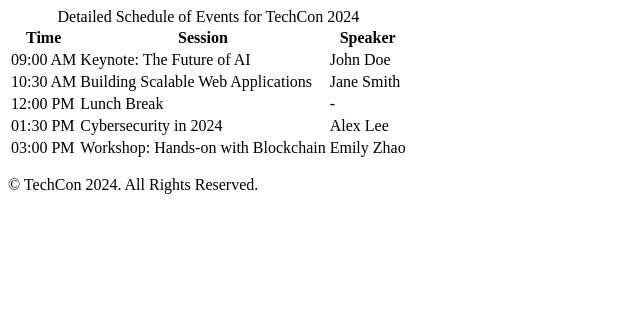
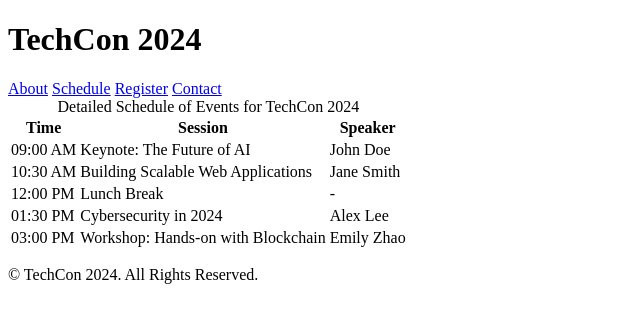
Before and after one commit to DevOsi123/TechCon_HTML, a plain HTML site: page techcon_website/schedule.html in a window 1280 px wide. Shown: the whole page, without its empty margins (0-640 px from the left). Drawn offline with Linux system fonts and the light colour scheme.

Commit message:
Add files via upload

```diff
--- a/techcon_website/schedule.html
+++ b/techcon_website/schedule.html
@@ -3,11 +3,17 @@
 <head>
     <meta charset="UTF-8">
     <meta name="viewport" content="width=device-width, initial-scale=1.0">
-  <title>Schedule - TechCon 2024</title>
+    <title>TechCon 2024</title>
 </head>
 <body>
-
-  <!-- Main Content Section -->
+    <header><h1>TechCon 2024</h1>
+    <nav>
+        <a href="about.html">About</a>
+        <a href="schedule.html">Schedule</a>
+        <a href="register.html">Register</a>
+        <a href="contact.html">Contact</a>
+    </nav>
+    </header>
 <main>
     <table>
       <caption>Detailed Schedule of Events for TechCon 2024</caption>
@@ -47,11 +53,8 @@
       </tbody>
     </table>
   </main>
-
-  <!-- Footer Section -->
     <footer>
   <p>&#169; TechCon 2024. All Rights Reserved.</p>
 </footer>
-
 </body>
 </html>
```
Lines whose indentation alone changed are shown as unchanged.
